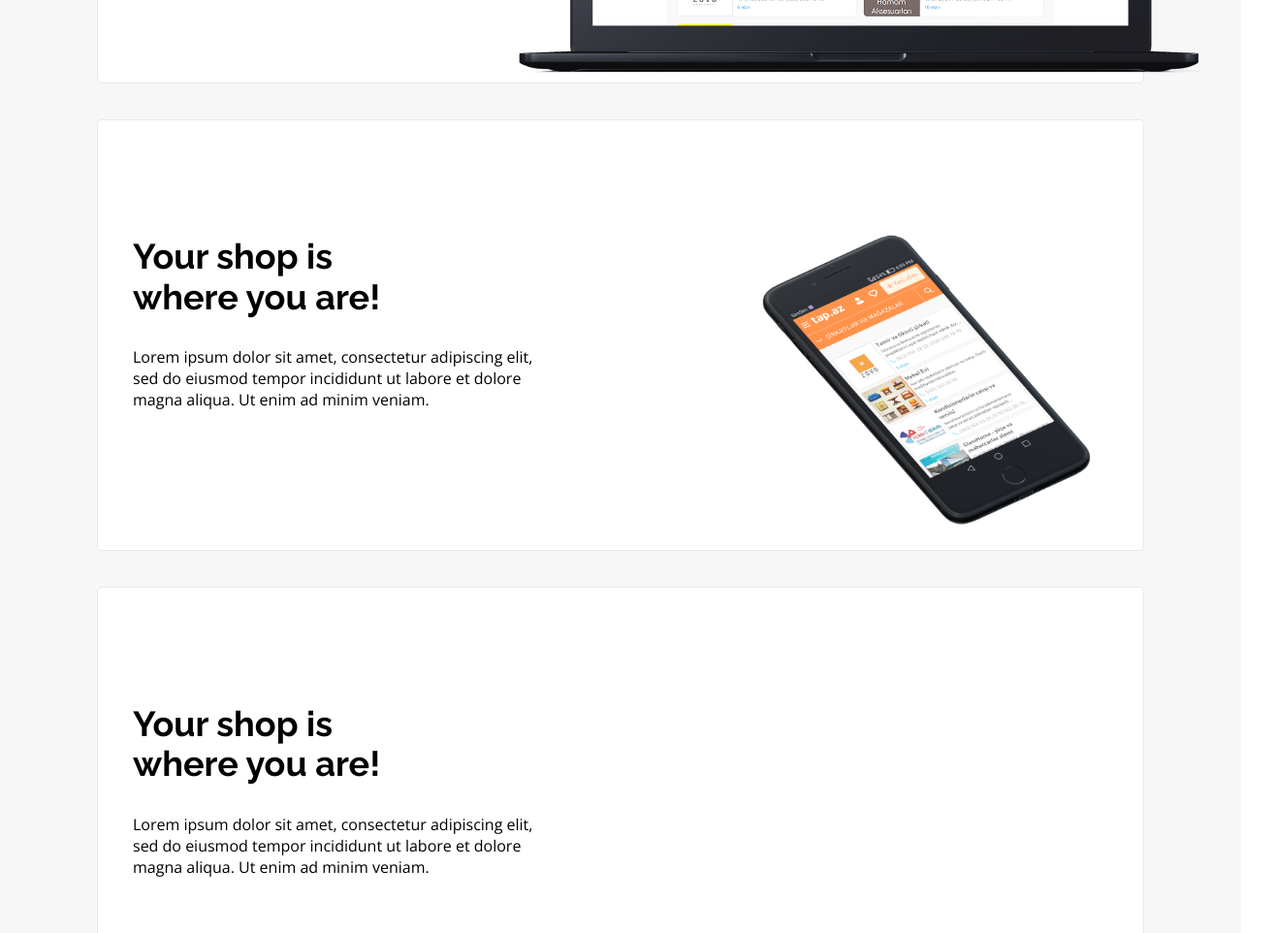
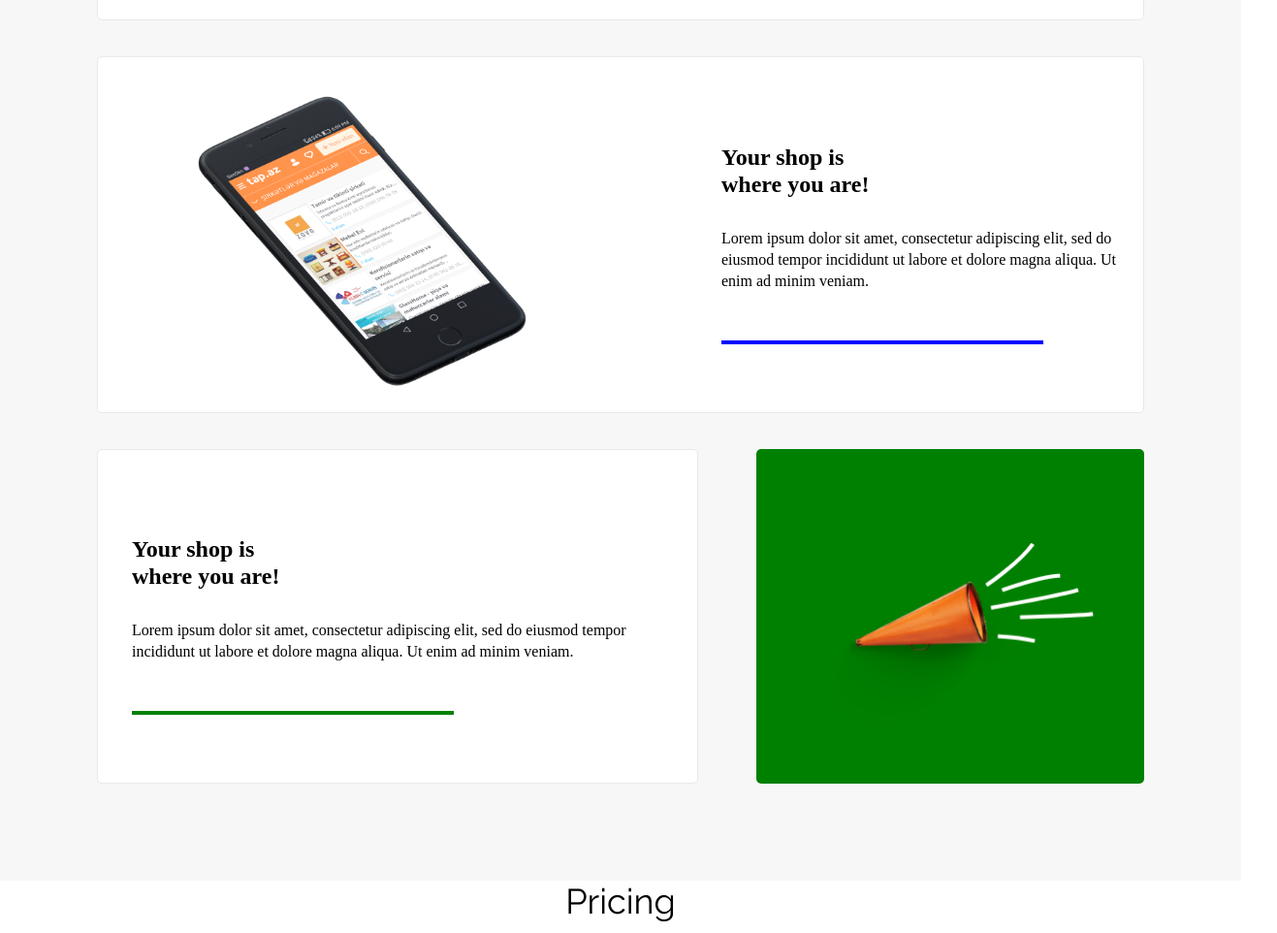
Before and after one commit to MichalPlonka92/bestshop_main, a website built with Parcel: page index.html in a window 1280 px wide. Shown: the part 1940-2902 px from the top of the page at 97% size, 1317 px wide, since content can reach past the window. Built offline with nearby package versions, Linux system fonts and the light colour scheme.

Commit message:
bedefits_2

```diff
--- a/index.html
+++ b/index.html
@@ -62,38 +62,41 @@
     </div>
 </section>
 <section class="benefits">
-    <div class="container benefits__container">
-        <div class="benefits__article benefits__article--square">
-            <div class="benefits__content">
-                <h2 class="benefits__hdl">Be always first</h2>
-                <p class="benefits__lead">Lorem ipsum dolor sit amet, consectetur adipiscing elit, sed do eiusmod tempor
-                    incididunt ut labore et dolore magna aliqua. Ut enim ad minim veniam.
-                </p>
-            </div>
-            <div class="benefits__img">
-                <img src="./src/images/macbook2@2x.png" alt="macbook">
-            </div>
-        </div>
+    <div class="benefits__container container">
 
-        <div class="benefits__article benefits__article--circle">
-            <div class="benefits__content">
-                <h2 class="benefits__hdl">Your shop is<br>where you are!</h2>
-                <p class="benefits__lead">
+        <div class="benefits__single benefits__single--notebook">
+            <div class="benefits__text">
+                <h2 class="benefits__title">Be always first</h2>
+                <p class="benefits__description">
                     Lorem ipsum dolor sit amet, consectetur adipiscing elit, sed do
                     eiusmod tempor incididunt ut labore et dolore magna aliqua. Ut
                     enim ad minim veniam.
                 </p>
             </div>
-            <div class="benefits__img">
-                <img src="./src/images/iphone2.png" alt="iPhone"/>
+            <div class="benefits__image">
+                <img src="./src/images/macbook2.png" alt="macbook" />
+            </div>
+        </div>
+
+        <div class="benefits__single benefits__single--phone">
+            <div class="benefits__text">
+                <h2 class="benefits__title">Your shop is<br>where you are!</h2>
+                <p class="benefits__description">
+                    Lorem ipsum dolor sit amet, consectetur adipiscing elit, sed do
+                    eiusmod tempor incididunt ut labore et dolore magna aliqua. Ut
+                    enim ad minim veniam.
+                </p>
+            </div>
+            <div class="benefits__image">
+                <img src="./src/images/iphone2.png" alt="iPhone" />
             </div>
         </div>
 
         <div class="benefits__double">
-            <div class="benefits__article benefits__article--solo">
-                <div class="benefits__content">
-                    <h2 class="benefits__hdl">Your shop is<br>where you are!</h2>
-                    <p class="benefits__lead">
+            <div class="benefits__single benefits__single--solo">
+                <div class="benefits__text">
+                    <h2 class="benefits__title">Your shop is<br>where you are!</h2>
+                    <p class="benefits__description">
                         Lorem ipsum dolor sit amet, consectetur adipiscing elit, sed do
                         eiusmod tempor incididunt ut labore et dolore magna aliqua. Ut
                         enim ad minim veniam.
@@ -101,8 +104,8 @@
                 </div>
             </div>
 
-            <div class="benefits__article benefits__article--image">
-                <img src="./src/images/trumpet.png" alt="Trumpet"/>
+            <div class="benefits__single benefits__single--image">
+                <img src="./src/images/trumpet.png" alt="Trumpet" />
             </div>
         </div>
 
--- a/src/scss/_benefits.scss
+++ b/src/scss/_benefits.scss
@@ -1,88 +1,51 @@
+
 .benefits {
   padding: 100px 0;
   background-color: $white-dark;
 
-  @media (max-width: 792px) {
+  @media (max-width: 1024px) {
     padding: 50px 0;
   }
 
-  .benefits__container {
+  &__container {
     padding: 0 100px;
 
-    @media (max-width: 792px) {
+    @media (max-width: 1024px) {
       padding: 0 15px;
     }
   }
 
-  .benefits__article {
+  &__single {
     background-color: $white;
-    border: 1px solid $gray-1;
+    border: 1px solid #E8E9ED;
     display: flex;
     justify-content: space-between;
     align-items: flex-end;
     margin-bottom: 37px;
     border-radius: 5px;
 
-    @media (max-width: 792px) {
-      flex-direction: column-reverse;
+    @media (max-width: 1024px) {
+      flex-direction: column-reverse !important;
       align-items: center;
-      padding: 0 20px
+      padding: 0 20px !important;
     }
 
-    .benefits__content {
-      box-sizing: content-box;
-      max-width: 415px;
-      margin: 90px 36px;
-    }
+    &--notebook {
+      --accent-color: #{red};
 
-    .benefits__hdl {
-      font-size: 2.25rem;
-      font-family: $font-raleway;
-    }
-
-    .benefits__lead {
-      font-family: "Open Sans", sans-serif;
-      font-size: 1rem;
-      margin-top: 30px;
-      line-height: 1.375rem;
-    }
-
-    .benefits__content::after {
-      content: "";
-      width: 328px;
-      height: 4px;
-      background-color: var(--accent-color);
-      display: block;
-      margin-top: 50px;
-    }
-
-    .benefits__img {
-      position: relative;
-    }
-
-    .benefits__img img {
-      position: relative;
-      z-index: 2;
-    }
-
-    .benefits__article--square {
-      --accent-color: $pink-3;
-
-
-      .benefits__article--square .benefits__img {
+      .benefits__image {
         margin-right: 117px;
         margin-bottom: 38px;
 
-        @media (max-width: 792px) {
+        @media (max-width: 1024px) {
           margin: 40px 0 0;
         }
-      }
 
-      .benefits__article--square .benefits__img::before {
+        &::before {
           content: "";
           width: 180px;
           height: 180px;
-        background-color: var(--accent-color);
+          background-color: red;
           display: block;
           border-radius: 40px;
           position: absolute;
@@ -90,7 +53,7 @@
           top: -40px;
           transform: rotate(45deg);
 
-        @media (max-width: 792px) {
+          @media (max-width: 1024px) {
             width: 90px;
             height: 90px;
             right: -10px;
@@ -98,87 +61,95 @@
           }
         }
 
-      .benefits__article--square .benefits__img img {
+        img {
           width: 386px;
           height: auto;
           position: relative;
           z-index: 2;
 
-        @media (max-width: 792px) {
+          @media (max-width: 1024px) {
             width: 192px;
           }
         }
       }
 
-    .benefits__article--circle {
-      --accent-color: $blue-dark;
+      @media (max-width: 1024px) {
+        .benefits__text {
+          margin: 30px 0;
+        }
+      }
+    }
+
+    &--phone {
+      --accent-color: #{blue};
       flex-direction: row-reverse;
       padding: 0 20px 0 70px;
 
       .benefits__image {
-        @media (max-width: 792px) {
+        @media (max-width: 1024px){
           margin-top: 30px;
         }
-      }
 
-      .benefits__article--circle .benefits__img::before {
+        &::before {
           content: "";
           width: 320px;
           height: 320px;
-        background-color: var(--accent-color);
+          background-color: blue;
           display: block;
           border-radius: 50%;
           position: absolute;
           left: 0;
           top: -20px;
 
-        @media (max-width: 792px) {
+          @media (max-width: 1024px) {
             width: 131px;
             height: 131px;
             top: -15px;
           }
         }
 
-      .benefits__article--circle .benefits__img img {
+        img {
           width: 426px;
           height: auto;
 
-        @media (max-width: 792px) {
+          @media (max-width: 1024px){
             width: 175px;
           }
         }
+      }
 
-      .benefits__article--circle .benefits__content {
+      .benefits__text {
         margin: 70px 0;
 
-        @media (max-width: 792px) {
+        @media (max-width: 1024px) {
           margin: 30px 0;
         }
       }
+    }
 
-      .benefits__double {
-        --accent-color: $green-dark;
+  }
+
+  &__double {
+    --accent-color: #{green};
     display: flex;
 
-        @media (max-width: 792px) {
+    @media (max-width: 1024px) {
       flex-direction: column;
     }
-      }
 
-      .benefits__double > div {
+    > div {
       margin-bottom: 0;
     }
 
-      .benefits__article--solo {
+    .benefits__single--solo {
       max-width: 620px;
-      }
 
-      .benefits__article--solo .benefits__content {
+      .benefits__text {
         max-width: none;
         margin: 70px 35px;
       }
 
-      @media (max-width: 792px) {
+      @media (max-width: 1024px) {
         max-width: none;
 
         .benefits__text {
@@ -188,7 +159,7 @@
       }
     }
 
-    .benefits__article--image {
+    .benefits__single--image {
       flex-grow: 1;
       display: flex;
       align-items: center;
@@ -196,17 +167,56 @@
       background-color: var(--accent-color);
       border: none;
       margin-left: 60px;
-    }
 
-    @media (max-width: 792px) {
+      @media (max-width: 1024px) {
         margin-left: 0;
         margin-top: -5px;
       }
 
-    .benefits__article--img img {
+      img {
         width: 295px;
         height: auto;
         margin-top: 55px;
       }
     }
   }
+
+
+  &__text {
+    box-sizing: content-box;
+    max-width: 415px;
+    margin: 90px 36px;
+
+    @media (max-width: 1024px) {
+      margin: 0;
+      max-width: none;
+    }
+
+    &::after {
+      content: "";
+      width: 332px;
+      height: 4px;
+      background-color: var(--accent-color);
+      display: block;
+      margin-top: 50px;
+
+      @media (max-width: 1024px) {
+        display: none;
+      }
+    }
+  }
+
+  &__description {
+    margin-top: 30px;
+    line-height: 1.375rem;
+  }
+
+  .image {
+    position: relative;
+
+    img {
+      position: relative;
+      z-index: 2;
+    }
+  }
+}
```
Lines whose indentation alone changed are shown as unchanged.
